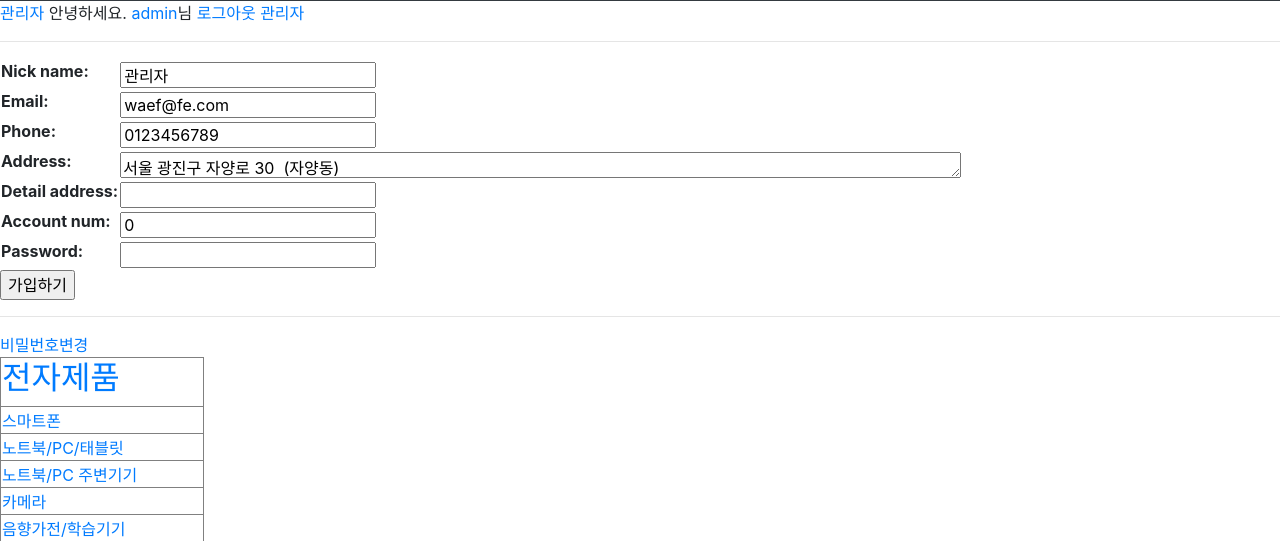
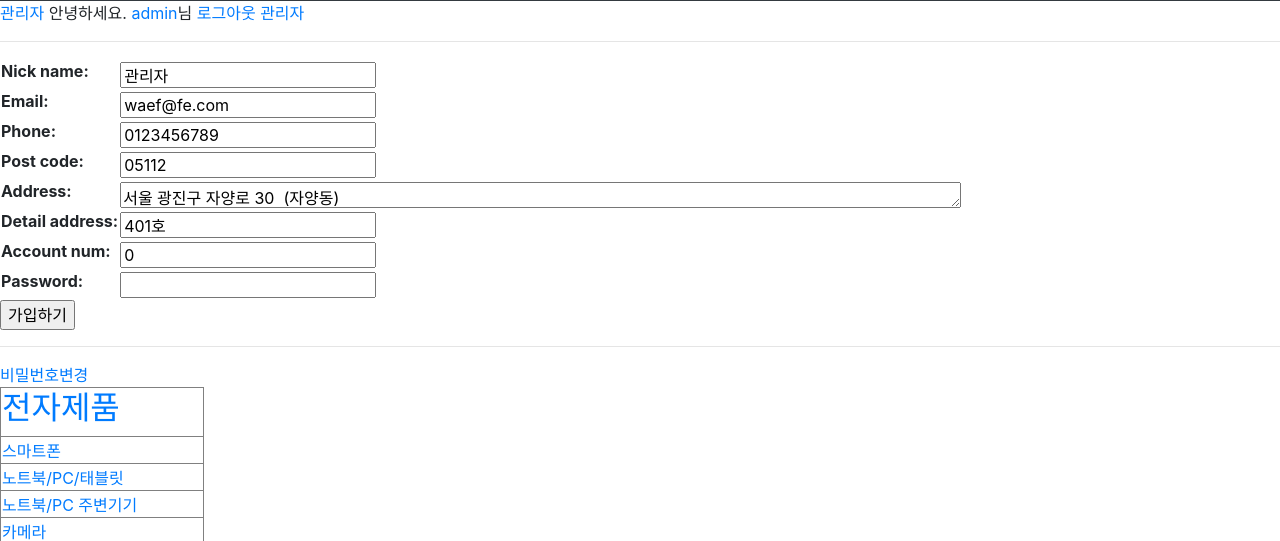
Before and after one commit to Dokeey/Buy-Sell, a Django app: page /accounts/profile/edit/ in a window 1280 px wide. Shown: the part 415-956 px from the top of the page. Run offline with Django 3.2, Linux system fonts and the light colour scheme; a user stored in the database is signed in; data comes from the database, SQL or seed files in the repository; both versions use the stored data as it was after the commit; some libraries are stand-ins or nearby versions.

Commit message:
mod: profile 주소필드 세분화

```diff
--- a/accounts/admin.py
+++ b/accounts/admin.py
@@ -27,4 +27,4 @@ class Session(admin.ModelAdmin):
 
 @admin.register(Profile)
 class AdminProfile(admin.ModelAdmin):
-    list_display = ('user', 'email', 'nick_name', 'phone', 'address', 'account_num')
+    list_display = ('user', 'email', 'nick_name', 'phone', 'post_code','address', 'detail_address','account_num')
--- a/accounts/forms.py
+++ b/accounts/forms.py
@@ -22,10 +22,16 @@ class SignupForm(UserCreationForm):
 
     phone = forms.CharField()
     nick_name = forms.CharField()
+    post_code = forms.CharField(widget=forms.TextInput(attrs={
+                'readonly': 'readonly',
+                'onclick': 'Postcode()',
+                'placeholder': '우편 번호',
+            }),
+    )
     address = forms.CharField(widget=forms.Textarea(attrs={
                 'readonly':'readonly',
                 'onclick': 'Postcode()',
-                'placeholder': '주소 입력',
+                'placeholder': '주소',
                 'rows': 1,
                 'cols': 80,
             }),
@@ -67,7 +73,7 @@ class SignupForm(UserCreationForm):
 
     class Meta(UserCreationForm.Meta):
         model = User
-        fields = UserCreationForm.Meta.fields + ('phone', 'nick_name', 'address', 'detail_address', 'account_num', 'email')
+        fields = UserCreationForm.Meta.fields + ('phone', 'nick_name', 'post_code', 'address', 'detail_address', 'account_num', 'email')
 
 
     def save(self, commit=True):
@@ -94,32 +100,42 @@ class SignupForm(UserCreationForm):
 
         phone = self.cleaned_data.get('phone', None)
         email = self.cleaned_data.get('email', None)
+        post_code = self.cleaned_data.get('post_code', None)
         address = self.cleaned_data.get('address', None)
+        detail_address = self.cleaned_data.get('detail_address', None)
         nick_name = self.cleaned_data.get('nick_name', None)
         account_num = self.cleaned_data.get('account_num', None)
 
         Profile.objects.create(user=user, email=email,
                                phone=phone, address=address,
-                               nick_name=nick_name, account_num=account_num)
+                               nick_name=nick_name, account_num=account_num,
+                               post_code=post_code, detail_address=detail_address
+                               )
 
         StoreProfile.objects.create(user=user, name=user.profile.nick_name + '의 가게')
 
 
 class ProfileForm(forms.ModelForm):
     detail_address = forms.CharField()
+    post_code = forms.CharField()
     class Meta:
         model = Profile
-        fields = ['nick_name', 'email', 'phone', 'address', 'detail_address','account_num']
+        fields = ['nick_name', 'email', 'phone', 'post_code', 'address', 'detail_address','account_num']
         widgets = {
             'address': forms.Textarea(attrs={
                 'readonly':'readonly',
                 'onclick': 'Postcode()',
-                'placeholder': '주소 입력',
+                'placeholder': '주소',
                 'rows': 1,
                 'cols': 80,
             }),
             'detail_address': forms.TextInput(attrs={
                 'placeholder': '상세 주소',
+            }),
+            'post_code': forms.TextInput(attrs={
+                'readonly': 'readonly',
+                'onclick': 'Postcode()',
+                'placeholder': '우편 번호',
             }),
 
         }
--- a/accounts/models.py
+++ b/accounts/models.py
@@ -41,7 +41,9 @@ class Profile(models.Model):
     nick_name = models.CharField(max_length=10, unique=True)
     email = models.EmailField()
     phone = models.CharField(max_length=11, validators=[phone_validate])
+    post_code = models.CharField(max_length=10)
     address = models.CharField(max_length=100)
+    detail_address = models.CharField(max_length=20)
     account_num = models.CharField(max_length=20, validators=[MaxLengthValidator(20)])
     created_at = models.DateTimeField(auto_now_add=True)
     updated_at = models.DateTimeField(auto_now=True)
--- a/accounts/templates/accounts/layout.html
+++ b/accounts/templates/accounts/layout.html
@@ -28,19 +28,13 @@
                     extraRoadAddr = ' (' + extraRoadAddr + ')';
                 }
 
+                post_code = document.getElementById("{{ form.post_code.id_for_label }}");
+                post_code.value = data.zonecode;
+
                 address = document.getElementById("{{ form.address.id_for_label }}");
-                address.value = data.zonecode+ ' ' + roadAddr + ' ' + extraRoadAddr;
+                address.value = roadAddr + ' ' + extraRoadAddr;
             }
         }).open();
     }
 </script>
-
-<script>
-    function Address_merge(){
-        address = document.getElementById("{{ form.address.id_for_label }}");
-        detail_addr = document.getElementById("{{ form.detail_address.id_for_label }}").value;
-        address.value += ' ' + detail_addr;
-        document.getElementById('signup').submit();
-    }
-</script>
 {% endblock %}
--- a/accounts/templates/accounts/profile.html
+++ b/accounts/templates/accounts/profile.html
@@ -9,7 +9,7 @@
         {{ profile.nick_name }}
 <hr>
 <h3> 주소 </h3>
-        {{ profile.address }}
+        {{ profile.post_code }} {{ profile.address }} {{ profile.detail_address }}
 <hr>
 <h3> 연락처 </h3>
         {{ profile.phone }}
--- a/accounts/templates/accounts/profile_form.html
+++ b/accounts/templates/accounts/profile_form.html
@@ -3,14 +3,14 @@
 {% block content %}
 
 
-<form action="" method="POST" id="signup" novalidate>
+<form action="" method="POST" novalidate>
     {% csrf_token %}
     <table>
         <th>
             {{ form.as_table}}
         </th>
     </table>
-    <input type="submit" onclick="Address_merge()" value="가입하기">
+    <input type="submit" value="가입하기">
 </form>
 <hr>
 <a href="{% url "accounts:pw_edit" %}"> 비밀번호변경 </a>
--- a/accounts/templates/accounts/signup.html
+++ b/accounts/templates/accounts/signup.html
@@ -2,14 +2,14 @@
 
 {% block content %}
 
-<form action="" method="POST" id="signup" novalidate>
+<form action="" method="POST" novalidate>
     {% csrf_token %}
     <table>
         <th>
 			{{ form.as_table}}
         </th>
     </table>
-    <input type="submit" onclick="Address_merge()" value="가입하기">
+    <input type="submit" value="가입하기">
 </form>
 
 {% endblock %}
--- a/trade/forms.py
+++ b/trade/forms.py
@@ -54,6 +54,9 @@ class PayForm(forms.ModelForm):
     class Meta:
         model = Order
         fields = ['imp_uid',]
+        widgets = {
+            'imp_uid': forms.HiddenInput,
+        }
 
     def as_iamport(self):
         # 본 Form의 Hidden 필드 위젯
--- a/trade/urls.py
+++ b/trade/urls.py
@@ -18,6 +18,6 @@ urlpatterns = [
     path('comment_delete/<int:pk>/<int:cid>/', views.comment_delete, name='comment_delete'),
 
     path('order/new/<int:item_id>/', views.order_new, name='order_new'),
-    path('order/<int:item_id>/pay/<merchant_uid>/', views.order_pay, name='order_pay'),
+    path('order/<int:item_id>/pay/<merchant_uid>/<profile>/', views.order_pay, name='order_pay'),
     path('test/', views.test),
 ]
```
Also changed, not shown: trade/templates/trade/layout.html (+46 -0 lines), trade/views.py (+14 -4 lines), accounts/migrations/0002_auto_20190604_1023.py (added), db.sqlite3, trade/templates/trade/pay_form.html (added).
